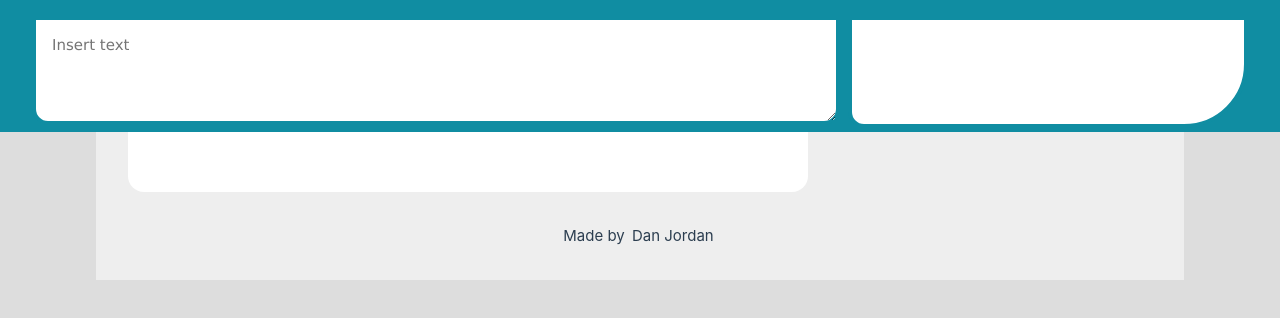
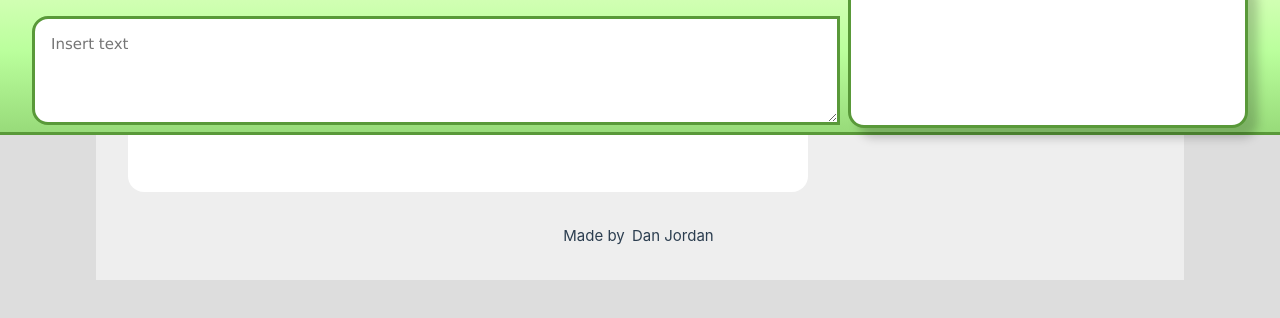
Before and after one commit to TheRabbit42/fic-check, a Vue app: page / in a window 1280 px wide. Shown: the top 318 px of the page. Built offline with nearby package versions, Linux system fonts and the light colour scheme.

Commit message:
Adding random color theme to header

```diff
--- a/package.json
+++ b/package.json
@@ -14,6 +14,7 @@
   },
   "devDependencies": {
     "@vitejs/plugin-vue": "^5.0.4",
+    "sass-embedded": "^1.91.0",
     "vite": "^6.3.5",
     "vitest": "^3.2.4"
   }
--- a/src/App.vue
+++ b/src/App.vue
@@ -1,9 +1,11 @@
 <script setup>
 import { reactive, ref, computed, watch } from 'vue'
 import { checklist } from "@/data/checklist.js"
+import { themes } from "@/data/themes.js"
 
 const input = ref('');
-const state = reactive({ messages: [] });
+const randomTheme = themes[Math.floor(Math.random() * themes.length)];
+const state = reactive({ messages: [], theme: randomTheme });
 const console = computed(() => console);
 
 const renderedInput = computed(() => {
@@ -46,7 +48,7 @@ function renderParagraph(paragraph) {
 </script>
 
 <template>
-  <div class="page">
+  <div class="page theme" :class="state.theme">
     <div class="fixed">
       <header class="container">
         <div class="input">
--- a/src/assets/main.css
+++ b/src/assets/main.css
@@ -1,4 +1,9 @@
 @import './base.css';
+@import './themes.scss';
+
+:root {
+  --border-width: 3px;
+}
 
 #app {
   margin: 0;
@@ -117,7 +122,8 @@ button {
     top: 0rem;
     left: 0rem;
     width: 100%;
-    background: #108da2;
+    border-width: 0 0 var(--border-width) 0;
+    border-style: solid;
   }
 
   header {
@@ -136,25 +142,28 @@ button {
   }
 
   .messages {
+    margin-top: -2.5rem;
     background: white;
-    border: 4px solid #108da2;
+    border-width: var(--border-width);
+    border-style: solid;
     grid-column-end: span 4;
-    padding: 1rem;
-    border-radius: 0 0 4rem 1rem;
+    padding: 2rem 1rem 1rem 1rem;
+    border-radius: 0 1rem 1rem 1rem;
   }
 
   .input textarea {
     padding: 1rem;
     background: white;
-    border-radius: 0 0 1rem 1rem;
-    border: 4px solid #108da2;
+    border-radius: 1rem 0 0 1rem;
+    border-width: var(--border-width);
+    border-style: solid;
   }
 
   .input textarea:active, .input textarea:focus {
     background: #fff4cb;
-    border-radius: 0 0 1rem 1rem;
-    border: 4px solid #108da2;
+    border-radius: 1rem 0 0 1rem;
     outline: 0;
+    border-color: gold;
   }
 
   .rendered {
--- /dev/null
+++ b/src/assets/themes.scss
@@ -0,0 +1,39 @@
+:root {
+    --color-theme-primary: grey;
+}
+
+.theme-blue {
+    --color-theme-primary: #1ebed9;
+}
+
+.theme-green {
+    --color-theme-primary: #98db7a;
+}
+
+.theme-orange {
+    --color-theme-primary: #ff915b;
+}
+
+.theme-purple {
+    --color-theme-primary: #b892f0;
+}
+
+.theme-red {
+    --color-theme-primary: #f78b8b;
+}
+
+.theme-yellow {
+    --color-theme-primary: #fff88b;
+}
+
+.theme {
+    --color-theme-border: oklch(from var(--color-theme-primary) calc(l * .75) c h);
+    --color-theme-gradient-start: var(--color-theme-primary);
+    --color-theme-gradient-end: oklch(from var(--color-theme-primary) calc(l * 1.25) c h);
+
+    .fixed { background: linear-gradient(0deg, var(--color-theme-gradient-start) 0%, var(--color-theme-gradient-end) 100%); }
+    .fixed, .messages, textarea { border-color: var(--color-theme-border); }
+    .messages {
+        filter: drop-shadow(10px 10px 5px rgba(0,0,0,0.2));
+    }
+}
--- /dev/null
+++ b/src/data/themes.js
@@ -0,0 +1,8 @@
+export const themes = [
+    'theme-red',
+    'theme-orange',
+    'theme-yellow',
+    'theme-green',
+    'theme-blue',
+    'theme-purple',
+]
```
Also changed, not shown: 1 other file (tests, documents, lock files or other folders).
